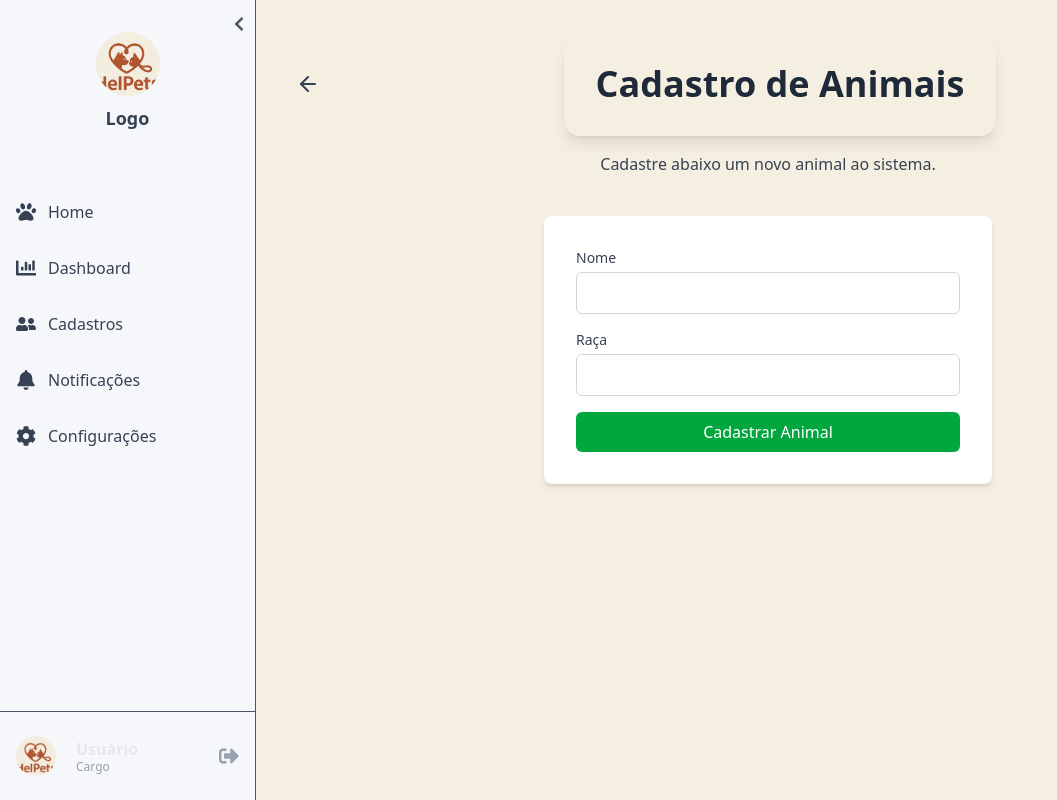
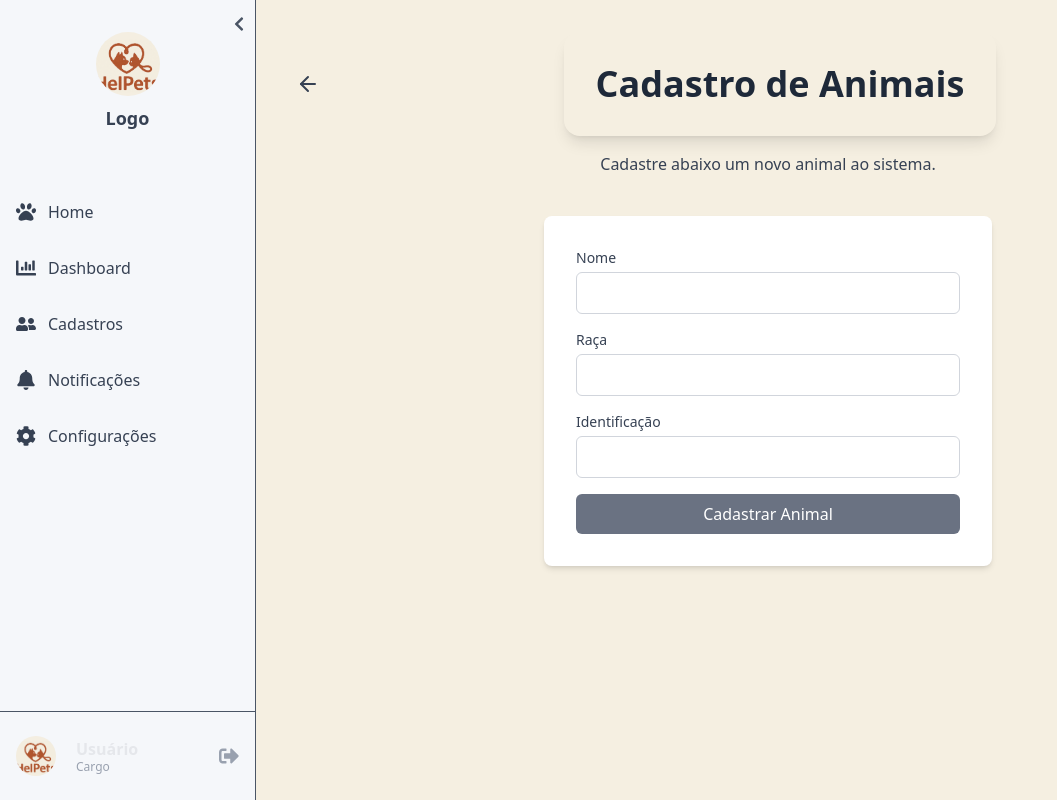
Before and after one commit to MrNicolass/HelPets, a Next.js app in the folder Frontend/: page /cadastros/animais in a window 1280 px wide. Shown: the whole page, without its empty margins (0-1057 px from the left). Built offline with nearby package versions, Linux system fonts and the light colour scheme.

Commit message:
Tela V2 Cadastro de Animais

```diff
--- a/Frontend/src/app/cadastros/animais/page.tsx
+++ b/Frontend/src/app/cadastros/animais/page.tsx
@@ -8,6 +8,7 @@ import { ArrowLeft } from "lucide-react";
 export default function AnimaisPage() {
     const [nome, setNome] = useState("");
     const [raca, setRaca] = useState("");
+    const [tag, setTag] = useState("");
     const [mensagem, setMensagem] = useState("");
 
     const handleSubmit = (e: React.FormEvent) => {
@@ -15,6 +16,7 @@ export default function AnimaisPage() {
         setMensagem("Cadastro do animal realizado com sucesso!");
         setNome("");
         setRaca("");
+        setTag("");
     };
 
     return (
@@ -68,9 +70,22 @@ export default function AnimaisPage() {
                         />
                     </div>
 
+                    <div className="w-full">
+                        <label className="block text-sm font-medium text-gray-700">Identificação</label>
+                        <input
+                            type="number"
+                            value={tag}
+                            onChange={(e) => setTag(e.target.value.replace(/\D/, ""))}
+                            required
+                            className="mt-1 block w-full rounded-md border border-gray-300 p-2"
+                            min={0}
+                            step={1}
+                        />
+                    </div>
+
                     <button
                         type="submit"
-                        className="rounded-md bg-green-600 px-4 py-2 text-white hover:bg-green-700 w-full"
+                        className="rounded-md bg-[#6a7282] px-4 py-2 text-white hover:bg-[#565d6b] w-full"
                     >
                         Cadastrar Animal
                     </button>
```
